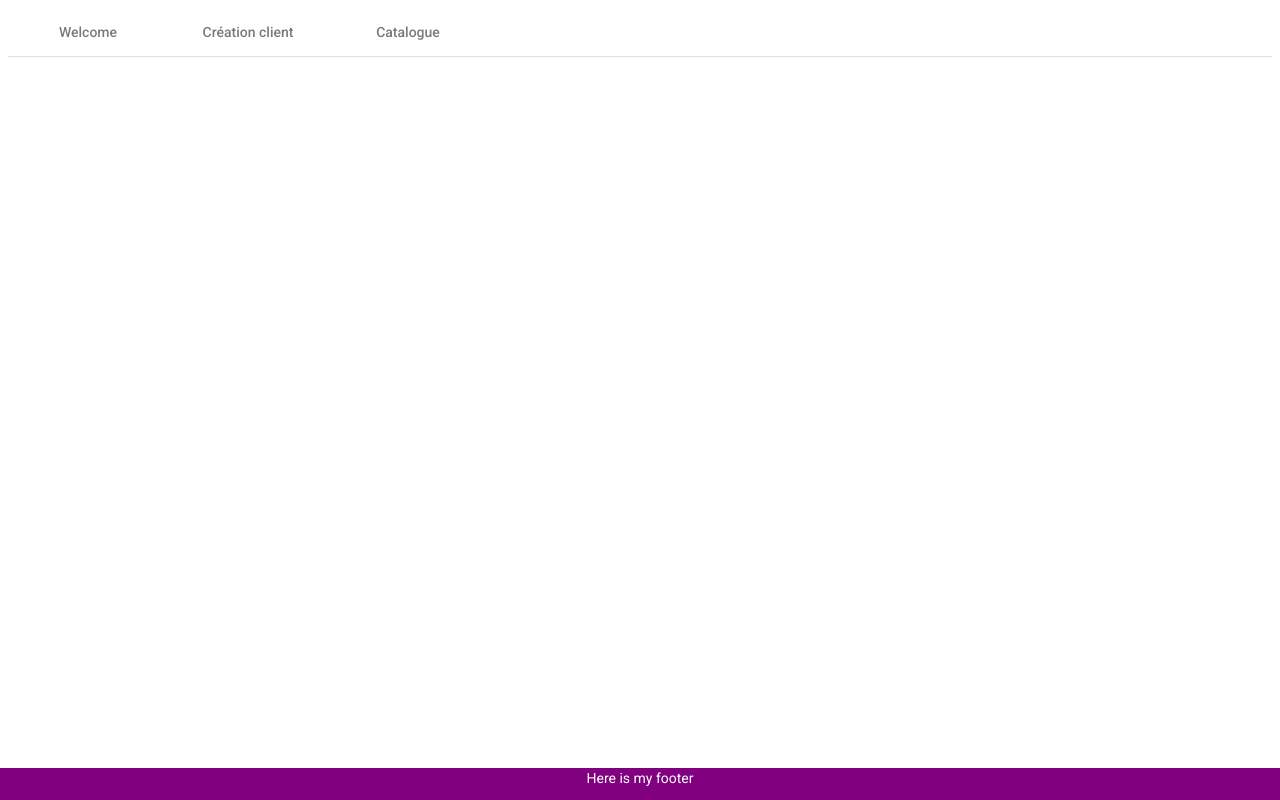
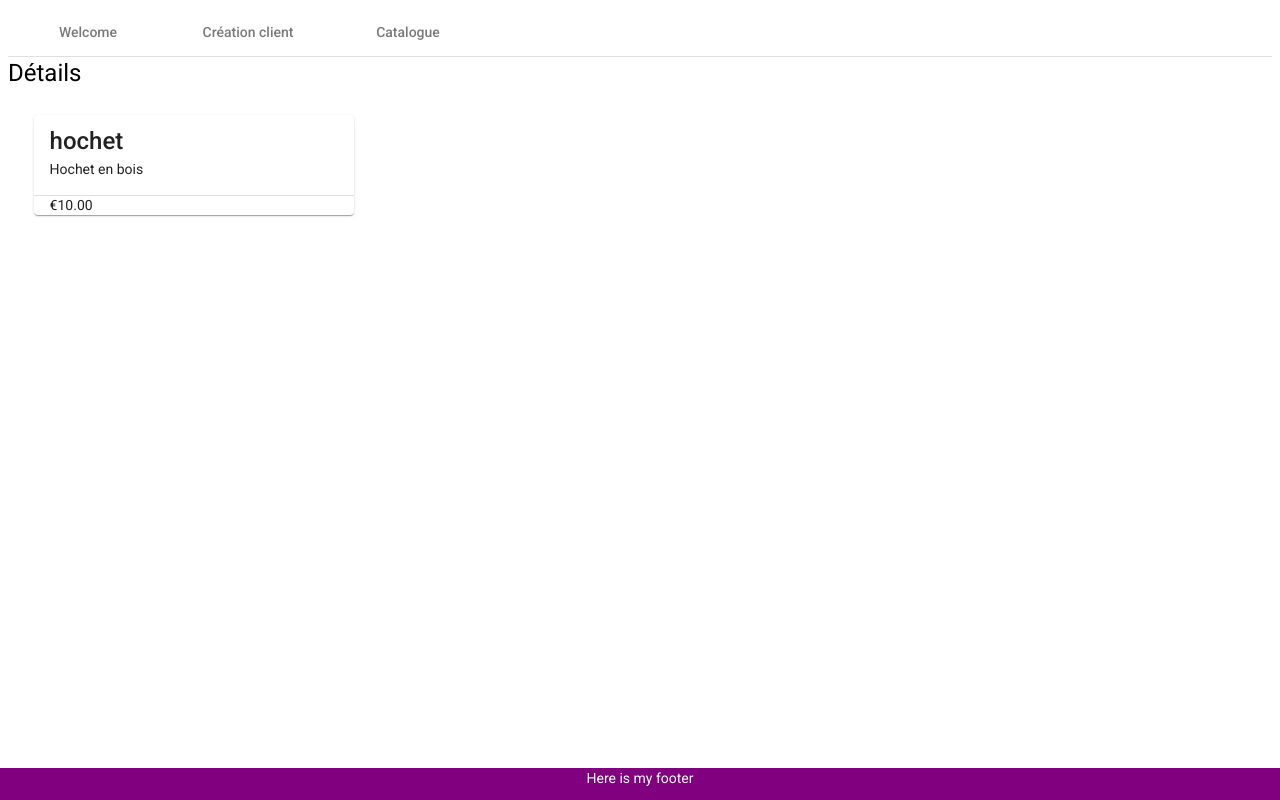
Before and after one commit to FIaybe/tp04_metz_florian, an Angular app: page /detail/1 in a window 1280 px wide. Before the commit this address led to /. Built offline with nearby package versions, Linux system fonts and the light colour scheme.

Commit message:
catalog details component done

```diff
--- a/src/app/component/catalog/catalog.component.html
+++ b/src/app/component/catalog/catalog.component.html
@@ -6,6 +6,7 @@
 
   <div *ngIf="products" class="flex">
     <div *ngFor="let product of products">
+      <a [routerLink]="['/detail', product.id]">
         <mat-card class="custom-card">
           <mat-card-title>{{product.name}}</mat-card-title>
           <mat-card-content>
@@ -16,6 +17,7 @@
             {{product.price | currency:'EUR'}}
           </mat-card-footer>
         </mat-card>
+      </a>
     </div>
   </div>
 </div>
--- a/src/app/component/catalog/catalog.component.ts
+++ b/src/app/component/catalog/catalog.component.ts
@@ -17,10 +17,11 @@ export class DisplayCatalogComponent implements OnInit {
 
   ngOnInit(): void {
     this.getCatalogueObject();
+
   }
 
   getCatalogueObject() {
-    this.dataService.getCatalogue().subscribe({
+    this.dataService.getCatalogues().subscribe({
       next: (products) => {
         this.products = products;
       },
--- a/src/app/component/catalog/catalog.module.ts
+++ b/src/app/component/catalog/catalog.module.ts
@@ -12,6 +12,10 @@ const appChild: Routes = [
   {
     path: '',
     component: DisplayCatalogComponent,
+  },
+  {
+    path: 'detail/:id',
+    component: DetailsComponent,
   }
 ];
 
--- a/src/app/component/catalog/details/details.component.html
+++ b/src/app/component/catalog/details/details.component.html
@@ -1 +1,14 @@
-<p>details works!</p>
+<h1>Détails</h1>
+
+<div *ngIf="product">
+  <mat-card class="custom-card">
+    <mat-card-title>{{product.name}}</mat-card-title>
+    <mat-card-content>
+      <p>{{ product.description }}</p>
+    </mat-card-content>
+    <mat-divider></mat-divider>
+    <mat-card-footer style="padding-left:1rem">
+      {{product.price | currency:'EUR'}}
+    </mat-card-footer>
+  </mat-card>
+</div>
--- a/src/app/component/catalog/details/details.component.scss
+++ b/src/app/component/catalog/details/details.component.scss
@@ -0,0 +1,4 @@
+.custom-card {
+  width: 18rem;
+  margin: 1.6rem;
+}
--- a/src/app/component/catalog/details/details.component.ts
+++ b/src/app/component/catalog/details/details.component.ts
@@ -1,4 +1,7 @@
 import { Component, OnInit } from '@angular/core';
+import { ActivatedRoute } from '@angular/router';
+import { Product } from 'src/app/core/model/product';
+import { DataService } from 'src/app/services/data/data.service';
 
 @Component({
   selector: 'app-details',
@@ -7,9 +10,24 @@ import { Component, OnInit } from '@angular/core';
 })
 export class DetailsComponent implements OnInit {
 
-  constructor() { }
+  id;
+  product: Product;
+  constructor(private route: ActivatedRoute, private service: DataService) { }
 
   ngOnInit(): void {
+    this.id = this.route.snapshot.paramMap.get('id');
+
+    this.service.getCatalogues().subscribe({
+      next: (products) => {
+        this.product = products.find((product) => product.id === this.id);
+      },
+      error: (err) => {
+        console.log(err);
+      }
+    });
+
+    console.log(this.product);
+
   }
 
 }
--- a/src/app/core/model/product.ts
+++ b/src/app/core/model/product.ts
@@ -1,8 +1,10 @@
 export class Product {
+  id: number;
   name: string = '';
   description: string = '';
   price: number = 0;
-    constructor(name: string, description: string, price: number) {
+  constructor(id: number, name: string, description: string, price: number) {
+    this.id = id;
     this.name = name;
     this.description = description;
     this.price = price;
--- a/src/app/services/data/data.service.ts
+++ b/src/app/services/data/data.service.ts
@@ -34,7 +34,7 @@ export class DataService {
   }
 
   //GetCatalogue : return a list of products
-  getCatalogue(): Observable<Product[]> {
+  getCatalogues(): Observable<Product[]> {
     return this.client.get<Product[]>(environment.catalogue);
   }
 }
--- a/src/assets/products.json
+++ b/src/assets/products.json
@@ -1,35 +1,42 @@
 [
     {
+        "id": "1",
         "name": "hochet",
         "description":"Hochet en bois",
         "price": 10
     },
     {
+        "id": "2",
         "name": "puzzle",
         "description":"Puzzle en bois",
         "price": 20
     },
     {
+        "id": "3",
         "name": "livre",
         "description":"Roman pas ouf",
         "price": 30
     },
     {
+        "id": "4",
         "name": "cuillère",
         "description":"Pour les café",
         "price": 20
     },
     {
+        "id": "5",
         "name": "épée",
         "description":"Pour les chevaliers",
         "price": 30
     },
     {
+        "id": "6",
         "name": "sabre laser",
         "description":"Pour les jedi",
         "price": 50
     },
     {
+        "id": "7",
         "name": "avion",
         "description":"Pour les riches",
         "price": 2500
```
Lines whose indentation alone changed are shown as unchanged.
